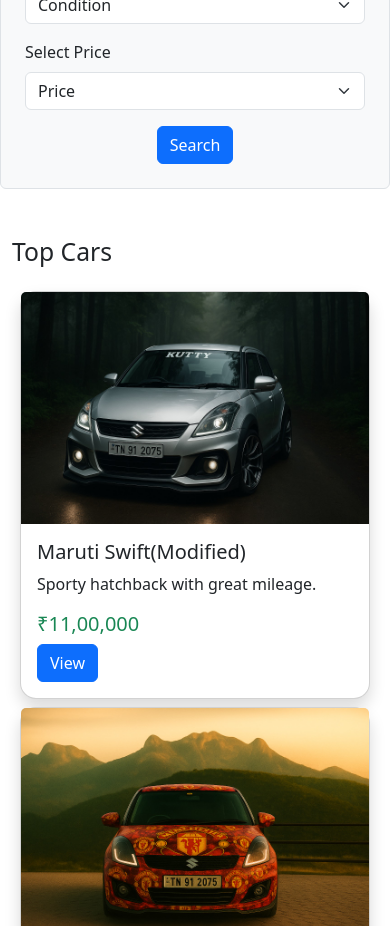
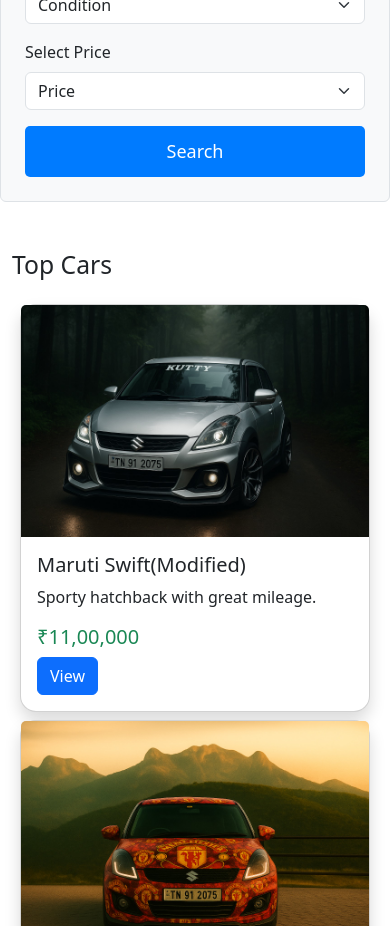
Before and after one commit to Kalaivanan12/React, a React (Vite) app in the folder mydemo/: page / in a window 390 px wide. Shown: the part 980-1906 px from the top of the page. Built offline with nearby package versions, Linux system fonts and the light colour scheme.

Commit message:
Header Css add

```diff
--- a/mydemo/src/components/Header.css
+++ b/mydemo/src/components/Header.css
@@ -57,6 +57,30 @@
 .navbar-light .navbar-nav .dropdown-menu {
   background-color: #f8f9fa;
 }
+.search-btn {
+  padding: 10px 25px;
+  font-size: 16px;
+  font-weight: 500;
+  background-color: #007bff; /* Primary blue */
+  border: none;
+  border-radius: 5px;
+  transition: all 0.3s ease;
+}
+
+.search-btn:hover {
+  background-color: #b34e00; /* Darker blue on hover */
+  transform: scale(1.05);
+  box-shadow: 0 4px 12px rgba(0, 123, 255, 0.3);
+}
+
+@media (max-width: 576px) {
+  .search-btn {
+    width: 100%;
+    padding: 12px;
+    font-size: 18px;
+  }
+}
+
 .carousel-caption {
   background: rgba(0, 0, 0, 0.5);
   padding: 10px;
```
